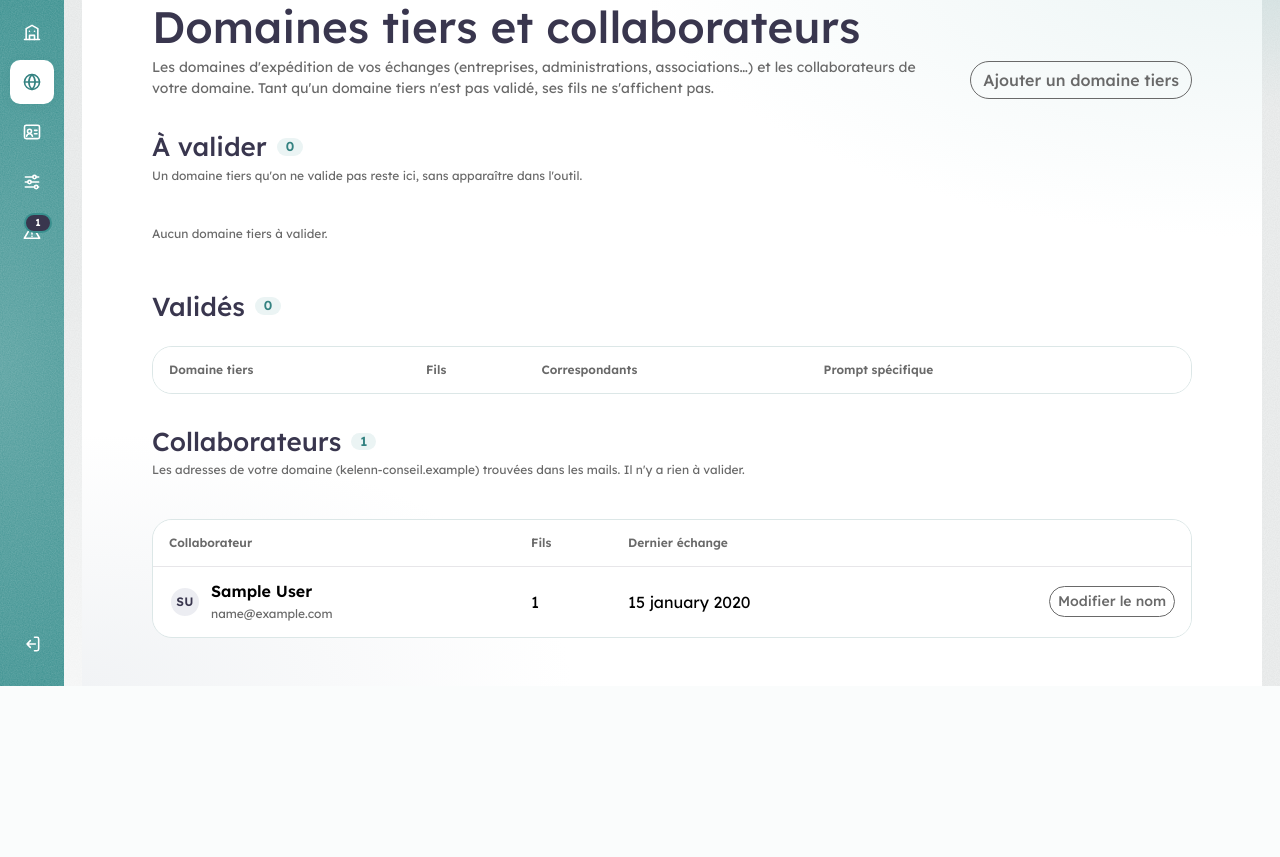
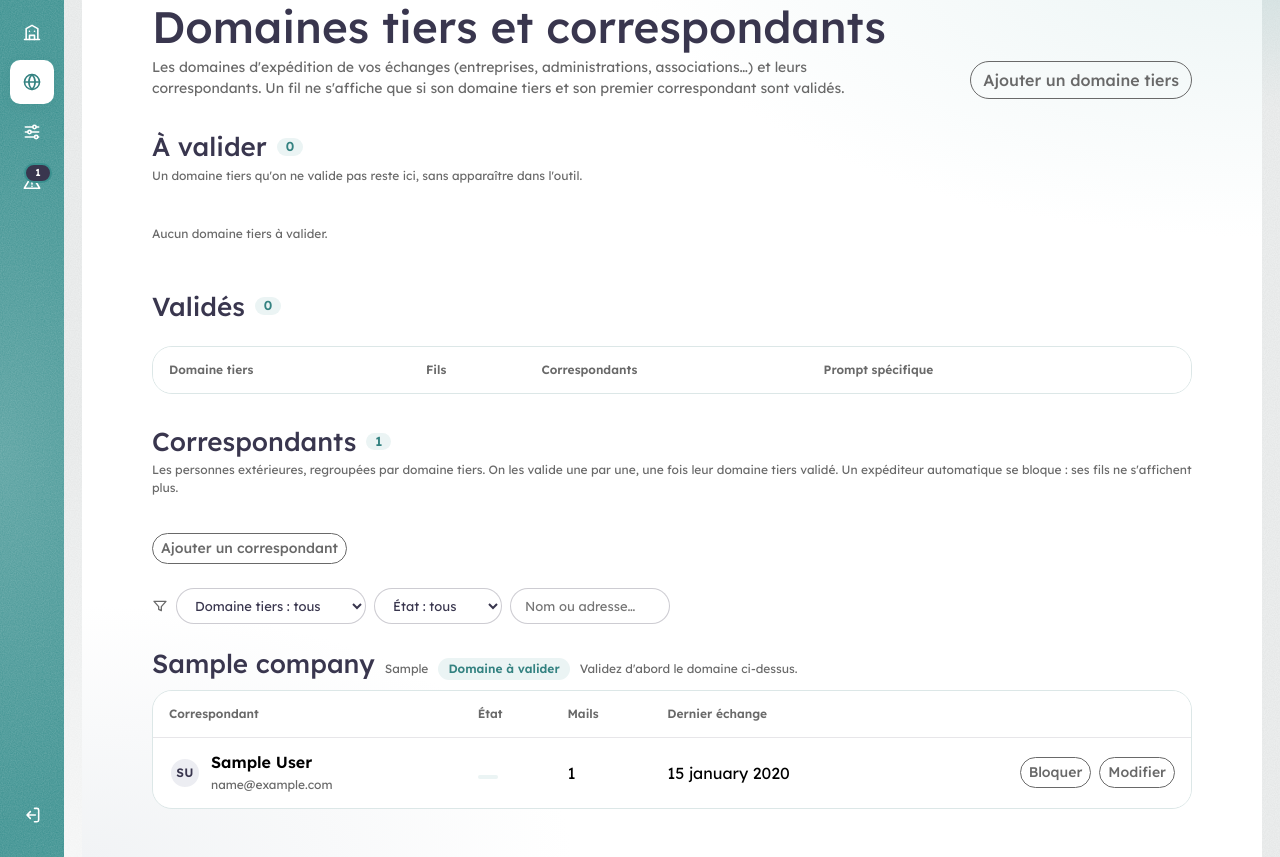
Before and after one commit to PaulineBoullet/fil_rouge, a Rails app: page /parametres/domaines-tiers in a window 1280 px wide. Shown: the part 131-988 px from the top of the page. Before the commit the page ends 817 px from the top, so only its background shows below. Run offline with Rails 7, Linux system fonts and the light colour scheme; a user stored in the database is signed in; data comes from the database, SQL or seed files in the repository; tables that the repository leaves empty hold one stand-in row (values such as "Sample post"); lists and menus that the app fills with data are empty; style sheets or scripts are compiled from the project's sources; some libraries are stand-ins or nearby versions.

Commit message:
Mon domaine avec les collaborateurs, Domaines tiers avec les correspondants
- Mon domaine regroupe les réglages et la liste des collaborateurs.
- La page Domaines tiers regroupe les domaines tiers et les correspondants (filtres par
  domaine tiers, état et nom) ; l'ancienne page Correspondants redirige vers elle.
- Le rail passe à quatre paramètres ; le compteur des domaines tiers inclut les
  correspondants à valider.

Co-Authored-By: Claude Opus 5.5 <noreply@anthropic.com>
Claude-Session: https://claude.ai/code/session_016fmVn6uXBPjMEbzjs2zN5L

```diff
--- a/app/assets/stylesheets/components/_settings.scss
+++ b/app/assets/stylesheets/components/_settings.scss
@@ -127,3 +127,5 @@
   input:checked + span,
   input:focus-visible + span { box-shadow: 0 0 0 2px $ink; }
 }
+
+.section-actions { display: flex; gap: 8px; margin-top: -4px; }
--- a/app/controllers/companies_controller.rb
+++ b/app/controllers/companies_controller.rb
@@ -14,7 +14,7 @@ class CompaniesController < ApplicationController
     @first_seen = Email.joins(:conversation).where(conversations: { company_id: @pending.map(&:id) })
                        .group("conversations.company_id").minimum(:sent_at)
     @prompts = Prompt.specific
-    @employees_overview = EmployeesOverview.new
+    @contacts_overview = ContactsOverview.new(params)
   end
 
   # Fils du domaine tiers, jour par jour
--- a/app/controllers/employees_controller.rb
+++ b/app/controllers/employees_controller.rb
@@ -1,4 +1,4 @@
-# Collaborateurs : les adresses du domaine de l'organisation, listées avec les domaines tiers.
+# Collaborateurs : les adresses du domaine de l'organisation, listées dans « Mon domaine ».
 # Il n'y a rien à valider ; on peut seulement corriger le nom affiché.
 class EmployeesController < ApplicationController
   before_action :set_employee
@@ -8,7 +8,7 @@ class EmployeesController < ApplicationController
 
   def update
     if @employee.update(params.expect(employee: [:display_name]))
-      redirect_to companies_path, notice: "Collaborateur modifié."
+      redirect_to organization_path, notice: "Collaborateur modifié."
     else
       render :edit, status: :unprocessable_entity
     end
--- a/app/controllers/settings_controller.rb
+++ b/app/controllers/settings_controller.rb
@@ -3,6 +3,7 @@
 class SettingsController < ApplicationController
   def show
     @setting = Setting.current
+    @employees_overview = EmployeesOverview.new
   end
 
   def update
@@ -17,6 +18,7 @@ class SettingsController < ApplicationController
       end
       redirect_to organization_path, notice: notice
     else
+      @employees_overview = EmployeesOverview.new
       render :show, status: :unprocessable_entity
     end
   end
--- a/app/queries/display_diagnosis.rb
+++ b/app/queries/display_diagnosis.rb
@@ -18,9 +18,9 @@ class DisplayDiagnosis
       count_reason(:company_pending, company_pending.count,
                    "%{n} dont le domaine tiers est à valider", "Valider les domaines tiers", companies_path),
       count_reason(:contact_pending, contact_pending.count,
-                   "%{n} dont le premier correspondant est à valider", "Valider les correspondants", contacts_path(state: "pending")),
+                   "%{n} dont le premier correspondant est à valider", "Valider les correspondants", companies_path(state: "pending", anchor: "correspondants")),
       count_reason(:contact_blocked, contact_blocked.count,
-                   "%{n} dont le premier correspondant est bloqué", "Voir les correspondants bloqués", contacts_path(state: "blocked")),
+                   "%{n} dont le premier correspondant est bloqué", "Voir les correspondants bloqués", companies_path(state: "blocked", anchor: "correspondants")),
       count_reason(:hidden, hidden.count,
                    "%{n} masqués à la main", "Afficher les fils masqués", root_path(hidden: "1")),
       count_reason(:internal, Conversation.where(internal: true).count,
--- a/app/views/contacts/index.html.erb
+++ b/app/views/companies/_contacts.html.erb
@@ -1,24 +1,26 @@
-<% content_for :title, "Correspondants – Fil rouge" %>
-<%= render "shared/page_head", title: "Correspondants",
-           subtitle: "Les personnes extérieures, regroupées par domaine tiers. On les valide une par une, une fois leur domaine tiers validé. Un expéditeur automatique se bloque : ses fils ne s'affichent plus.",
-           actions: link_to("Ajouter un correspondant", new_contact_path(company_id: params[:company_id]), class: "btn btn-outline-secondary", data: { turbo_frame: "modal" }) %>
+<%# Correspondants regroupés par domaine tiers, dans la page Domaines tiers. locals: (overview:) %>
+<%= render "shared/section_head", id: "correspondants", title: "Correspondants", count: overview.groups.sum { |_, c| c.size },
+           note: "Les personnes extérieures, regroupées par domaine tiers. On les valide une par une, une fois leur domaine tiers validé. Un expéditeur automatique se bloque : ses fils ne s'affichent plus." %>
+<div class="section-actions">
+  <%= link_to "Ajouter un correspondant", new_contact_path(company_id: params[:company_id]), class: "btn btn-sm btn-outline-secondary", data: { turbo_frame: "modal" } %>
+</div>
 
-<%= form_with url: contacts_path, method: :get, class: "filters", data: { controller: "autosubmit" } do %>
+<%= form_with url: companies_path(anchor: "correspondants"), method: :get, class: "filters", data: { controller: "autosubmit" } do %>
   <span class="filters__icon" aria-hidden="true"><%= icon(:filter, size: 16) %></span>
-  <%= select_tag :company_id, options_from_collection_for_select(@companies, :id, :name, params[:company_id]),
+  <%= select_tag :company_id, options_from_collection_for_select(overview.companies, :id, :name, params[:company_id]),
                  include_blank: "Domaine tiers : tous", class: "pill-select", aria: { label: "Domaine tiers" },
                  data: { action: "change->autosubmit#submit" } %>
   <%= select_tag :state, options_for_select([["À valider", "pending"], ["Validés", "validated"], ["Bloqués", "blocked"]], params[:state]),
                  include_blank: "État : tous", class: "pill-select", aria: { label: "État" },
                  data: { action: "change->autosubmit#submit" } %>
-  <%= search_field_tag :query, params[:query], placeholder: "Nom ou adresse…", class: "pill-input", aria: { label: "Rechercher un correspondant" } %>
+  <%= search_field_tag :contact_query, params[:contact_query], placeholder: "Nom ou adresse…", class: "pill-input", aria: { label: "Rechercher un correspondant" } %>
 <% end %>
 
-<% if @groups.empty? %>
+<% if overview.groups.empty? %>
   <div class="empty-state"><p>Aucun correspondant.</p></div>
 <% end %>
 
-<% @groups.each do |company, contacts| %>
+<% overview.groups.each do |company, contacts| %>
   <% contacts.select(&:pending?).each do |contact| %>
     <%= form_with url: validate_contact_path(contact), method: :patch, id: dom_id(contact, :validate), class: "d-none" do %><% end %>
   <% end %>
@@ -31,7 +33,7 @@
           <span class="state-chip state-chip--ok">Domaine validé</span>
         <% else %>
           <span class="state-chip">Domaine à valider</span>
-          <%= link_to "Valider le domaine d'abord", companies_path, class: "muted-small" %>
+          <span class="muted-small">Validez d'abord le domaine ci-dessus.</span>
         <% end %>
       <% end %>
     </div>
@@ -57,8 +59,8 @@
                   <%= { "pending" => "À valider", "validated" => "Validé", "blocked" => "Bloqué" }[contact.state] %>
                 </span>
               </td>
-              <td><%= @email_counts.fetch(contact.id, 0) %></td>
-              <td><%= @last_exchange[contact.id] ? day_label(@last_exchange[contact.id].to_date) : "—" %></td>
+              <td><%= overview.email_counts.fetch(contact.id, 0) %></td>
+              <td><%= overview.last_exchange[contact.id] ? day_label(overview.last_exchange[contact.id].to_date) : "—" %></td>
               <td class="text-end">
                 <div class="row-actions">
                   <% if contact.pending? && contact.validatable? %>
--- a/app/views/companies/index.html.erb
+++ b/app/views/companies/index.html.erb
@@ -1,6 +1,6 @@
-<% content_for :title, "Domaines tiers et collaborateurs – Fil rouge" %>
-<%= render "shared/page_head", title: "Domaines tiers et collaborateurs",
-           subtitle: "Les domaines d'expédition de vos échanges (entreprises, administrations, associations…) et les collaborateurs de votre domaine. Tant qu'un domaine tiers n'est pas validé, ses fils ne s'affichent pas.",
+<% content_for :title, "Domaines tiers et correspondants – Fil rouge" %>
+<%= render "shared/page_head", title: "Domaines tiers et correspondants",
+           subtitle: "Les domaines d'expédition de vos échanges (entreprises, administrations, associations…) et leurs correspondants. Un fil ne s'affiche que si son domaine tiers et son premier correspondant sont validés.",
            actions: link_to("Ajouter un domaine tiers", new_company_path, class: "btn btn-outline-secondary", data: { turbo_frame: "modal" }) %>
 
 <%= render "shared/section_head", title: "À valider", count: @pending.size,
@@ -55,7 +55,7 @@
           </td>
           <td class="text-end">
             <div class="row-actions">
-              <%= link_to "Correspondants", contacts_path(company_id: company.id), class: "btn btn-sm btn-outline-secondary" %>
+              <%= link_to "Correspondants", companies_path(company_id: company.id, anchor: "correspondants"), class: "btn btn-sm btn-outline-secondary" %>
               <%= link_to "Modifier", edit_company_path(company), class: "btn btn-sm btn-outline-secondary", data: { turbo_frame: "modal" } %>
               <%= button_to "Supprimer", company_path(company), method: :delete, class: "btn btn-sm btn-outline-danger",
                             form: { data: { turbo_confirm: "Supprimer #{company.name} ? Ses fils restent en base mais ne s'afficheront plus ; ses correspondants restent, sans domaine tiers." } } %>
@@ -67,4 +67,4 @@
   </table>
 </div>
 
-<%= render "companies/employees", **@employees_overview.locals %>
+<%= render "companies/contacts", overview: @contacts_overview %>
--- a/app/views/contacts/_form.html.erb
+++ b/app/views/contacts/_form.html.erb
@@ -7,7 +7,7 @@
                       hint: "Laissé vide, le domaine tiers est celui de l'adresse s'il existe." %>
   </div>
   <div class="modal-footer">
-    <%= link_to "Annuler", contacts_path, class: "btn btn-outline-secondary", data: { bs_dismiss: "modal" } %>
+    <%= link_to "Annuler", companies_path(anchor: "correspondants"), class: "btn btn-outline-secondary", data: { bs_dismiss: "modal" } %>
     <%= f.button :submit, contact.new_record? ? "Ajouter le correspondant" : "Enregistrer", class: "btn-primary" %>
   </div>
 <% end %>
--- a/app/views/employees/_form.html.erb
+++ b/app/views/employees/_form.html.erb
@@ -4,7 +4,7 @@
     <%= f.input :display_name, label: "Nom affiché", hint: "Adresse : #{employee.email}" %>
   </div>
   <div class="modal-footer">
-    <%= link_to "Annuler", companies_path, class: "btn btn-outline-secondary", data: { bs_dismiss: "modal" } %>
+    <%= link_to "Annuler", organization_path, class: "btn btn-outline-secondary", data: { bs_dismiss: "modal" } %>
     <%= f.button :submit, "Enregistrer", class: "btn-primary" %>
   </div>
 <% end %>
--- a/app/views/companies/_employees.html.erb
+++ b/app/views/settings/_employees.html.erb
@@ -24,5 +24,5 @@
     </table>
   </div>
 <% else %>
-  <p class="muted-small">Aucun collaborateur identifié pour l'instant<%= " : renseignez d'abord votre domaine dans Mon domaine" if org_domain.blank? %>.</p>
+  <p class="muted-small">Aucun collaborateur identifié pour l'instant<%= " : renseignez d'abord votre domaine ci-dessus" if org_domain.blank? %>.</p>
 <% end %>
--- a/app/views/settings/show.html.erb
+++ b/app/views/settings/show.html.erb
@@ -6,7 +6,7 @@
   <%= simple_form_for @setting, url: organization_path, method: :patch, html: { data: { controller: "theme-picker" } } do |f| %>
     <%= f.error_notification message: "Merci de corriger le champ signalé." %>
     <%= f.input :org_domain, label: "Domaine de l'organisation", placeholder: "exemple.fr",
-                hint: "Tant qu'il n'est pas renseigné, aucun mail ne s'affiche. Toute adresse de ce domaine est un collaborateur, listé dans Domaines tiers et collaborateurs. Toute adresse d'un autre domaine est regroupée sous ce domaine tiers, créé à sa première apparition : une entreprise, une administration, une association… Un seul domaine en V2. Changer le domaine réattribue les adresses de tous les mails déjà en base ; un collaborateur devenu correspondant est « à valider »." %>
+                hint: "Tant qu'il n'est pas renseigné, aucun mail ne s'affiche. Toute adresse de ce domaine est un collaborateur, listé ci-dessous. Toute adresse d'un autre domaine est regroupée sous ce domaine tiers, créé à sa première apparition : une entreprise, une administration, une association… Un seul domaine en V2. Changer le domaine réattribue les adresses de tous les mails déjà en base ; un collaborateur devenu correspondant est « à valider »." %>
     <%= f.input :org_name, label: "Nom affiché en haut à gauche", placeholder: "Par exemple : Kelenn Conseil",
                 hint: "Le nom de votre organisation, tel qu'il apparaît dans la barre du haut, devant « Fil rouge »." %>
     <div class="mb-3">
@@ -26,6 +26,8 @@
   <% end %>
 </section>
 
+<%= render "settings/employees", **@employees_overview.locals %>
+
 <section class="panel-card">
   <h2 class="section-title">Relancer l'identification</h2>
   <p class="muted-small">
--- a/app/views/shared/_rail.html.erb
+++ b/app/views/shared/_rail.html.erb
@@ -2,9 +2,8 @@
   <%= rail_link "Dashboard", root_path, :dashboard, active: consultation_page? %>
   <span class="rail__sep" aria-hidden="true"></span>
   <span class="visually-hidden">Paramètres</span>
-  <%= rail_link "Mon domaine", organization_path, :organization, active: controller_name == "settings" %>
-  <%= rail_link "Domaines tiers et collaborateurs", companies_path, :companies, active: (controller_name == "companies" && action_name != "show") || controller_name == "employees", count: pending_counts[:companies] %>
-  <%= rail_link "Correspondants", contacts_path, :contacts, active: controller_name == "contacts", count: pending_counts[:contacts] %>
+  <%= rail_link "Mon domaine et collaborateurs", organization_path, :organization, active: controller_name.in?(%w[settings employees]) %>
+  <%= rail_link "Domaines tiers et correspondants", companies_path, :companies, active: (controller_name == "companies" && action_name != "show") || controller_name == "contacts", count: pending_counts[:companies] + pending_counts[:contacts] %>
   <%= rail_link "Réglages de l'IA", ai_settings_path, :ai, active: controller_name.in?(%w[ai_settings categories statuses prompts]) %>
   <%= rail_link "Mails en erreur", import_failures_path, :errors, active: controller_name == "import_failures", count: pending_counts[:errors], alert: true %>
   <span class="rail__spacer"></span>
```
Also changed, not shown: app/controllers/contacts_controller.rb (+10 -17 lines), app/queries/contacts_overview.rb (added, +20 -0 lines), test/integration/v2_pages_test.rb (+11 -4 lines).
